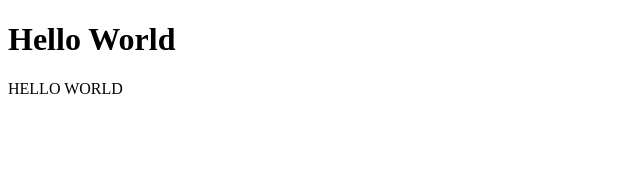
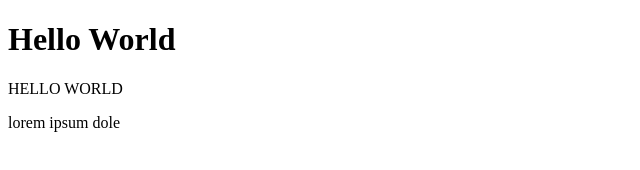
Before and after one commit to Mind1a/Github_Learning, a plain HTML site: page index.html in a window 1280 px wide. Shown: the whole page, without its empty margins (0-640 px from the left). Drawn offline with Linux system fonts and the light colour scheme.

Commit message:
feature/pharagraph
adding pharagraph

```diff
--- a/index.html
+++ b/index.html
@@ -11,5 +11,6 @@
     <div>
       HELLO WORLD
     </div>
+    <p>lorem ipsum dole </p>
   </body>
 </html>
```
